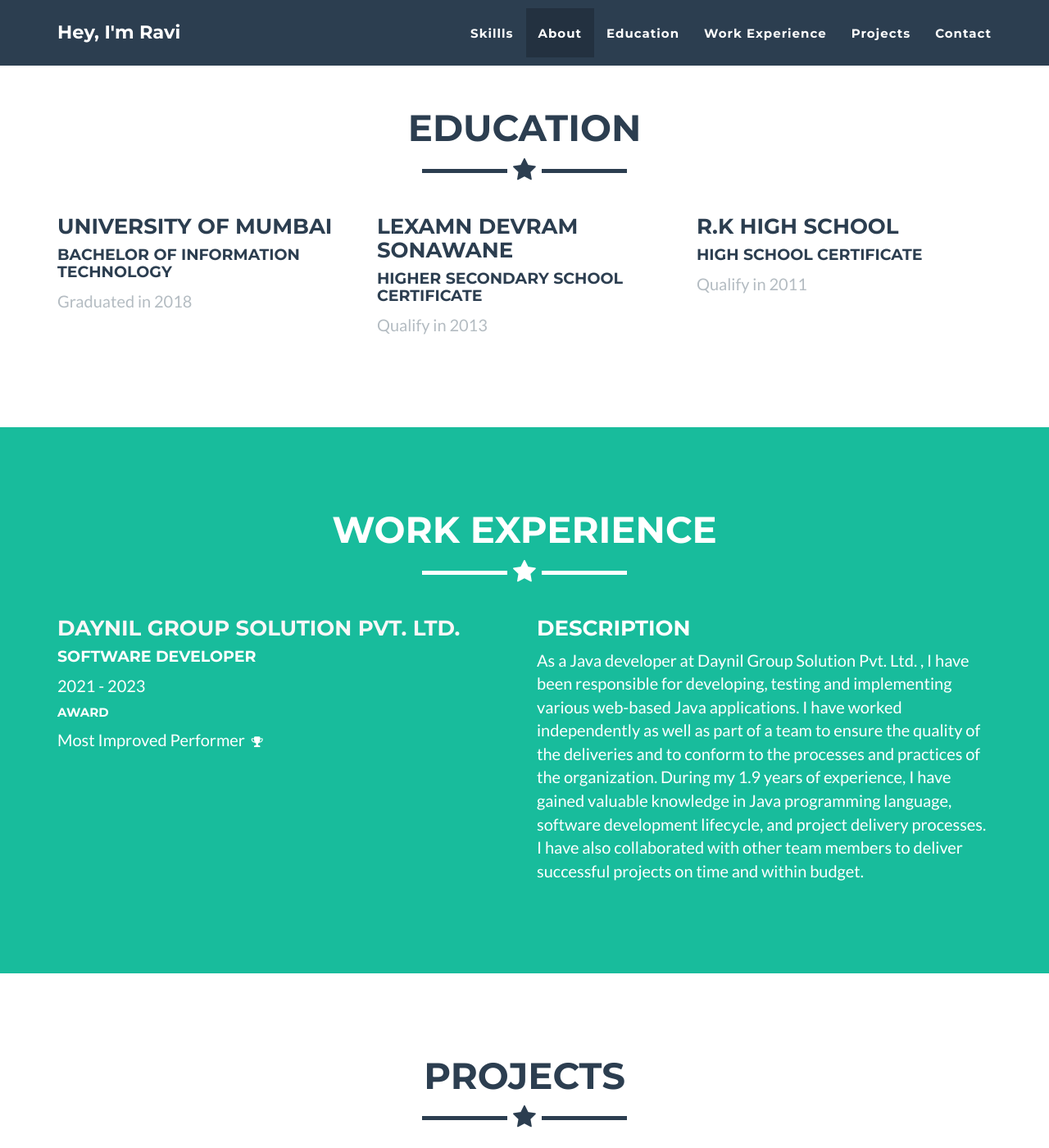
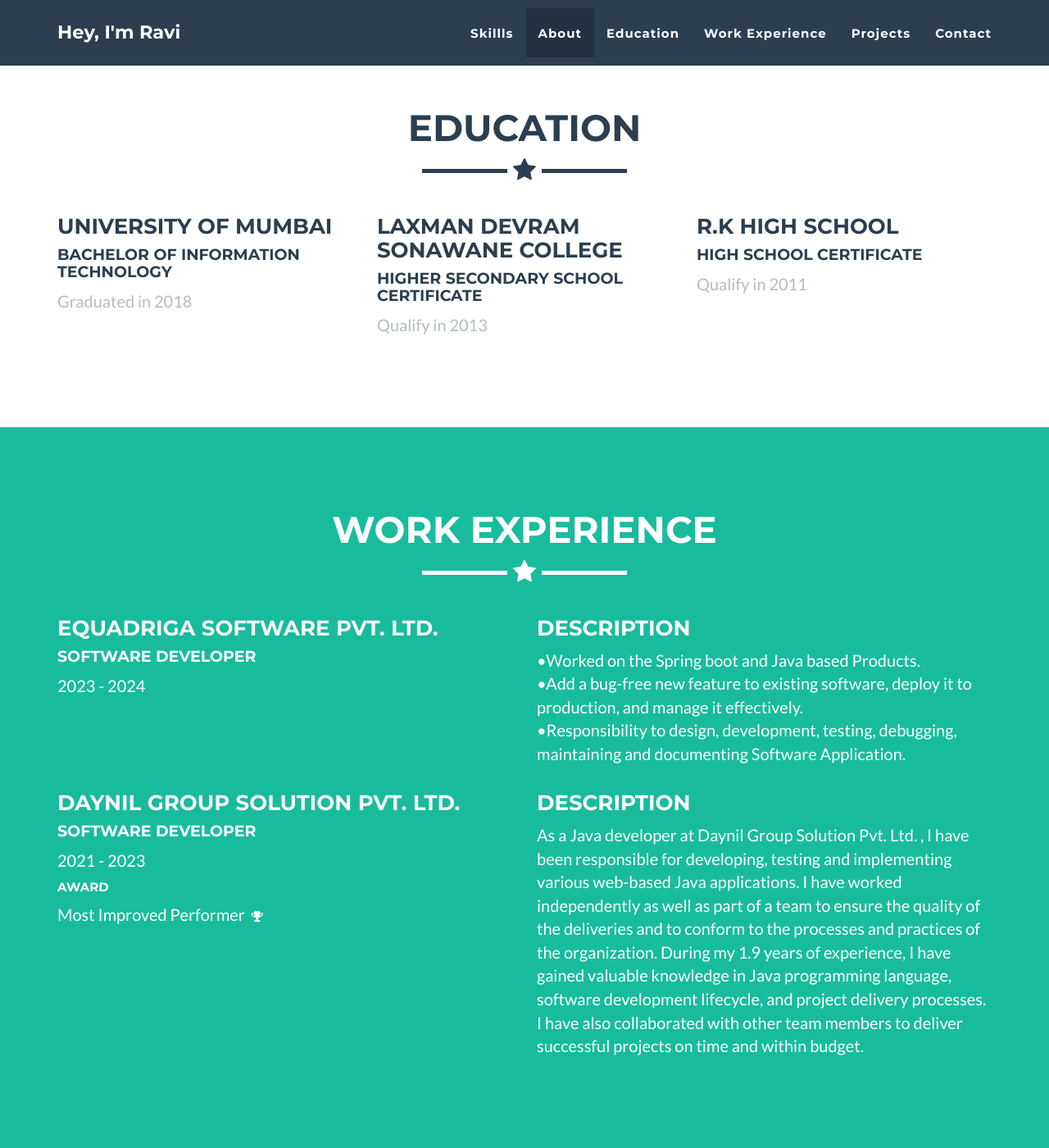
Before and after one commit to IamRaviMaurya/portfolio, a Jekyll site: the page built from _posts/2014-07-18-java.markdown, in a window 1280 px wide and 1400 px high, scrolled down 2558 px. Shown: the whole window at 82% size. Built offline with Jekyll 4.4.1, drawn with Linux system fonts in a browser that asks for light colours; some of the changed text lies outside the part shown.

Commit message:
updated portfolio

```diff
--- a/_config.yml
+++ b/_config.yml
@@ -48,7 +48,7 @@ social:
   - title: instagram
     url: https://www.instagram.com/ravi_.maurya/?fbclid=IwAR2V--UfgIQY2htLYNf2c0vF2MzOxx7sZLTY5CpTGBy2gRVSxy7jHsTS_JE
   - title: github
-    url: https://github.com/kopmjrm
+    url: https://github.com/IamRaviMaurya
 
 # Postal address (add as many lines as necessary)
 address:
@@ -69,3 +69,6 @@ defaults:
       type: "posts"
     values:
       permalink: ""
+
+# about date
+start_year: 2021
--- a/_includes/about.html
+++ b/_includes/about.html
@@ -12,7 +12,12 @@
                     <p>Hii.. I'm Working independently and as part of a team to design, develop, test and implement web based java applications -Ensure the quality of deliveries and ensure conformance to processes and practices. Working through the development and support phases of project delivery.</p>
                 </div>
                 <div class="col-lg-4">
-                    <p>I have 2 year of experience , working as a java Developer. If u want good java developer then hire me without hesitation . (｡◕‿◕｡)</p>
+                    <p>
+                        {% assign start_year = site.start_year %}
+                        {% assign current_year = site.time | date: "%Y" %}
+                        {% assign experience_years = current_year | minus: start_year %}
+                        I have {{ experience_years }} years of experience, working as a Java Developer. If you want a good Java developer, then hire me without hesitation. (｡◕‿◕｡)
+                    </p>
                 </div>
                 <div class="col-lg-8 col-lg-offset-2 text-center">
                     <a href="mailto: ravimurya04@gmail.com" class="btn btn-lg btn-outline">
--- a/_includes/education.html
+++ b/_includes/education.html
@@ -17,7 +17,7 @@
         </div>
         <div class="col-sm-4">
           <div class="education-item">
-            <h3>Lexamn Devram Sonawane</h3>
+            <h3>Laxman Devram Sonawane College</h3>
             <h4>Higher Secondary School Certificate</h4>
             <p class="text-muted">Qualify in 2013</p>
           </div>
--- a/_includes/work_experience.html
+++ b/_includes/work_experience.html
@@ -7,6 +7,30 @@
           <hr class="star-light">
         </div>
       </div>
+      <div class="row">
+        <div class="col-sm-6">
+          <div class="company-item">
+            <a href="https://daynilgroup.com/" style="color: #faf7f7; border: 0cap;"><h3>eQuadriga Software Pvt. Ltd.</h3></a>
+
+            <h4>Software Developer</h4>
+            <p>2023 - 2024</p>
+          </div>
+        </div>
+        <div class="col-sm-6">
+          <div class="company-description">
+            <h3>Description</h3>
+            <p>•Worked on the Spring boot and Java based Products.
+              <br>•Add a bug-free new feature to existing software, deploy it to
+              production, and manage it effectively.
+              <br>•Responsibility to design, development, testing, debugging,
+              maintaining and documenting Software Application.
+              </p>
+          </div>
+        </div>
+      </div>
+    </div>
+
+    <div class="container">
       <div class="row">
         <div class="col-sm-6">
           <div class="company-item">
```
